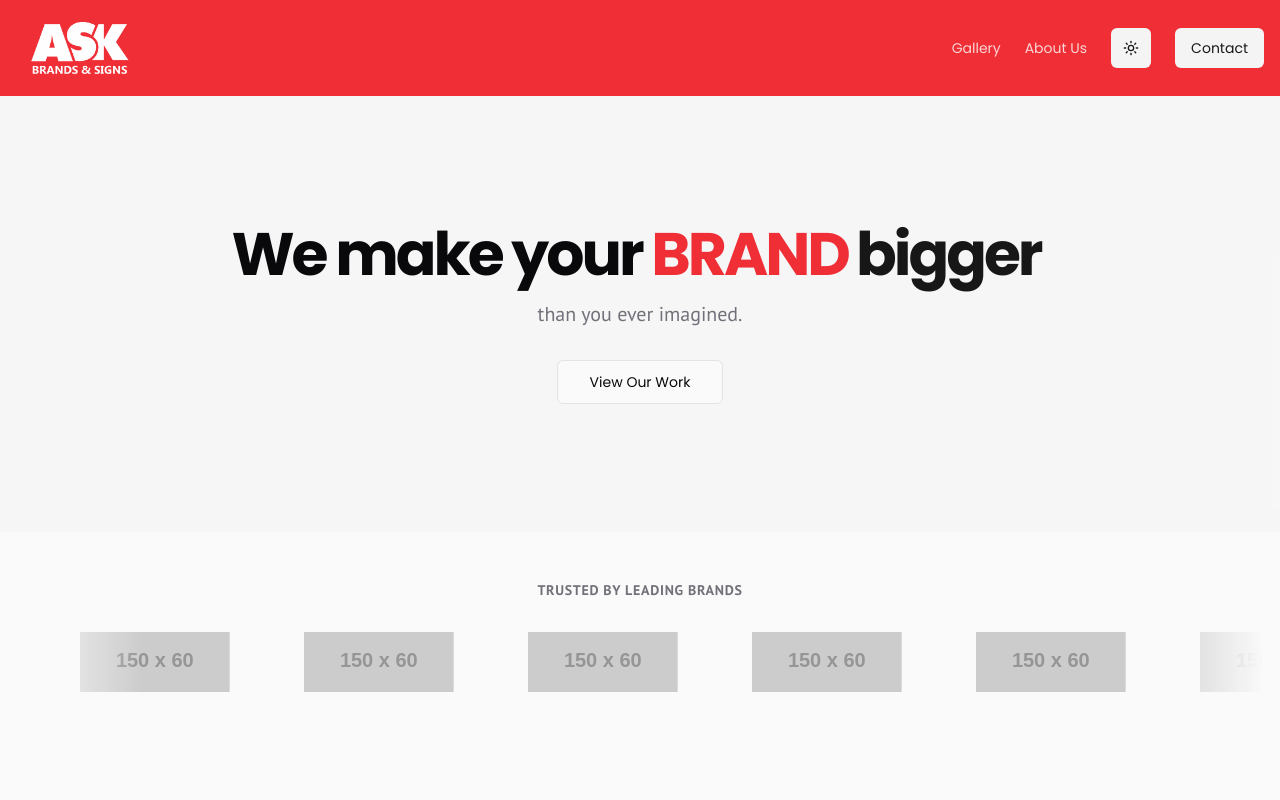
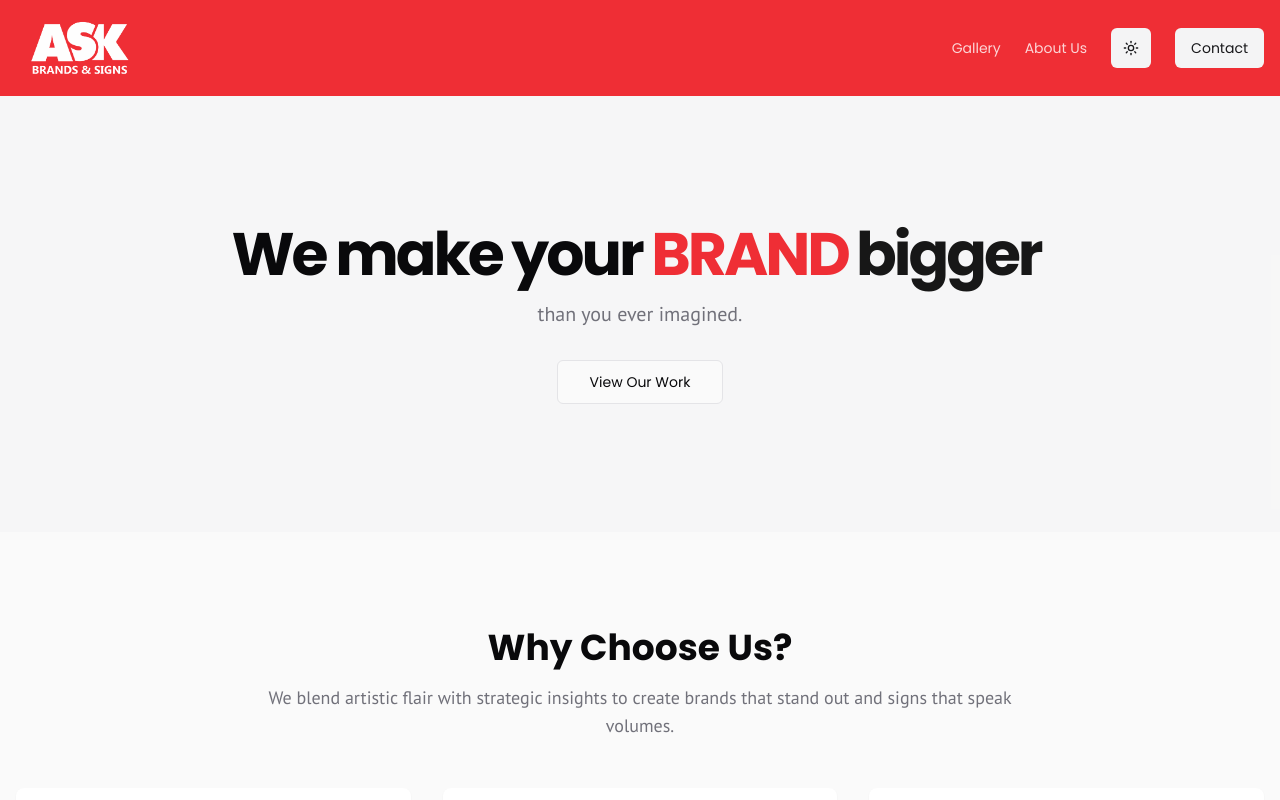
Before and after one commit to Maverick079/ASK, a Next.js app: page / in a window 1280 px wide. Shown: the top 800 px of the page. Built offline with nearby package versions, Linux system fonts and the light colour scheme.

Commit message:
remove trusted by leading brand section

```diff
--- a/src/app/page.tsx
+++ b/src/app/page.tsx
@@ -1,6 +1,5 @@
 import { Header } from '@/components/header';
 import { HeroSection } from '@/components/hero-section';
-import { ClientShowcase } from '@/components/client-showcase';
 import { AboutUsSection } from '@/components/about-us';
 import { ValuePropositionSection } from '@/components/value-proposition';
 import { ProjectGallery } from '@/components/project-gallery';
@@ -13,7 +12,6 @@ export default function Home() {
       <Header />
       <main className="flex-grow">
         <HeroSection />
-        <ClientShowcase />
         <ValuePropositionSection />
         <ProjectGallery />
         <AboutUsSection />
--- a/src/components/client-showcase.tsx
+++ /dev/null
@@ -1,52 +0,0 @@
-
-"use client";
-
-import Image from "next/image";
-
-const clients = [
-  { name: "Innovate Inc.", logo: "https://placehold.co/150x60.png", hint: "tech startup" },
-  { name: "Quantum Solutions", logo: "https://placehold.co/150x60.png", hint: "corporate logo" },
-  { name: "Eco Foods", logo: "https://placehold.co/150x60.png", hint: "organic food" },
-  { name: "Apex Construction", logo: "https://placehold.co/150x60.png", hint: "building company" },
-  { name: "Starlight Studios", logo: "https://placehold.co/150x60.png", hint: "film studio" },
-  { name: "Momentum Fitness", logo: "https://placehold.co/150x60.png", hint: "gym logo" },
-  { name: "Voyage Travel", logo: "https://placehold.co/150x60.png", hint: "travel agency" },
-  { name: "Pinnacle Realty", logo: "https://placehold.co/150x60.png", hint: "real estate" },
-];
-
-export function ClientShowcase() {
-  const duplicatedClients = [...clients, ...clients];
-
-  return (
-    <section className="py-12 bg-background">
-      <div className="container mx-auto px-4">
-        <h3 className="text-center text-sm font-semibold text-muted-foreground uppercase tracking-wider mb-8 font-body">
-          Trusted by leading brands
-        </h3>
-        <div
-          className="relative w-full overflow-hidden"
-          style={{
-            maskImage: "linear-gradient(to right, transparent, black 10%, black 90%, transparent)"
-          }}
-        >
-          <div className="flex animate-[scroll-x_40s_linear_infinite]">
-            {duplicatedClients.map((client, index) => (
-              <div key={index} className="flex-shrink-0 mx-8" style={{ width: '160px' }}>
-                <div className="flex justify-center items-center h-full">
-                  <Image
-                    src={client.logo}
-                    alt={client.name}
-                    width={150}
-                    height={60}
-                    data-ai-hint={client.hint}
-                    className="object-contain"
-                  />
-                </div>
-              </div>
-            ))}
-          </div>
-        </div>
-      </div>
-    </section>
-  );
-}
```
